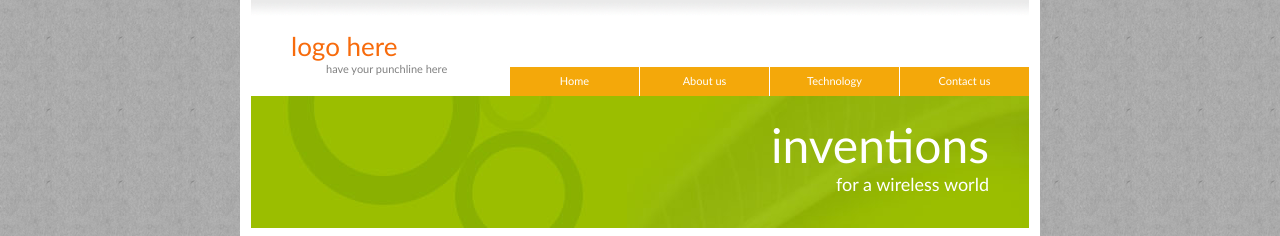
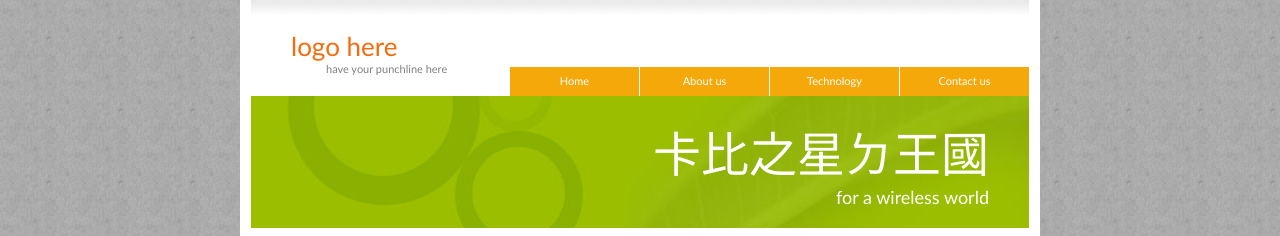
Before and after one commit to 615555/kirby98, a plain HTML site: page index.html in a window 1280 px wide. Shown: the top 236 px of the page. Drawn offline with Linux system fonts and the light colour scheme.

Commit message:
Update index.html

```diff
--- a/index.html
+++ b/index.html
@@ -1,7 +1,7 @@
 <!DOCTYPE html PUBLIC "-//W3C//DTD XHTML 1.0 Transitional//EN" "http://www.w3.org/TR/xhtml1/DTD/xhtml1-transitional.dtd">
 <html xmlns="http://www.w3.org/1999/xhtml">
 <head>
-<meta http-equiv="Content-Type" content="text/html; charset=iso-8859-1" />
+<meta http-equiv="Content-Type" content="text/html; charset=utf8" />
 <title>Invention Template</title>
 <link href="css/style.css" rel="stylesheet" type="text/css" />
 </head>
@@ -23,7 +23,7 @@
       </div>
     </div>
     <div id="mainimg">
-      <h3>inventions</h3>
+      <h3>卡比之星ㄉ王國</h3>
       <h4>for a wireless world</h4>
     </div>
     <div id="contentarea">
```
